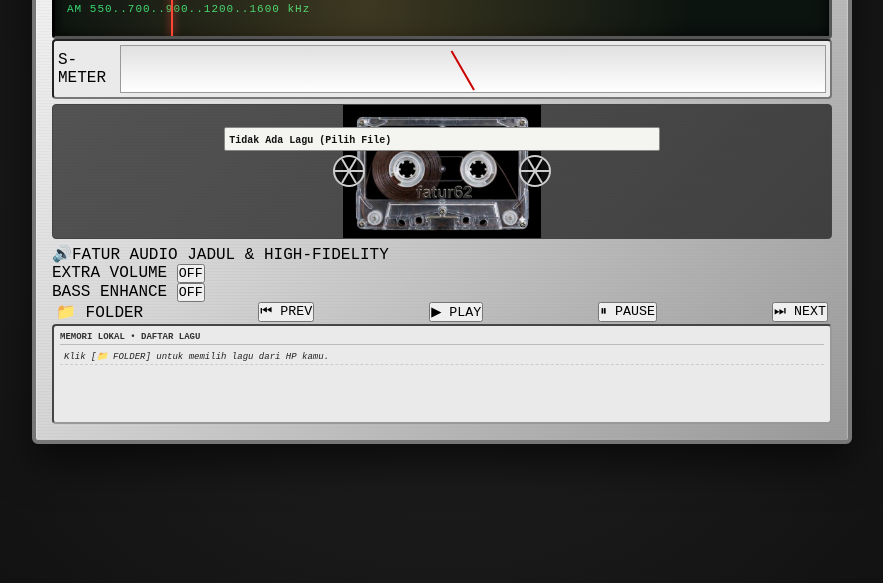
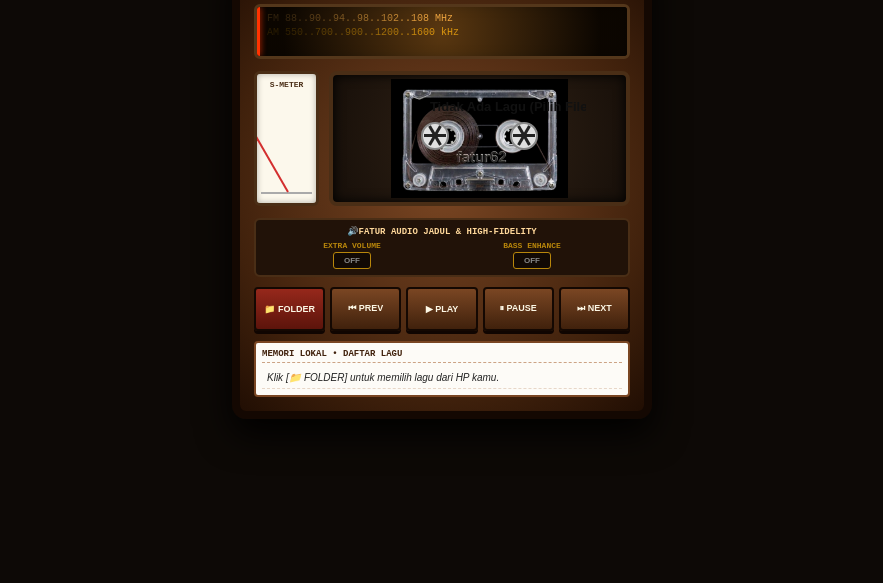
Before and after one commit to Fatchurohman/radio-jadulku, a plain HTML site: page index.html in a window 1280 px wide. Shown: the part 217-800 px from the top of the page, without its empty margins (198-1081 px from the left). Drawn offline with Linux system fonts and the light colour scheme.

Commit message:
Update style.css

```diff
--- a/style.css
+++ b/style.css
@@ -1,491 +1,287 @@
-:root {
-    --metal-base: #e0e0e0;
-    --metal-gradient: linear-gradient(135deg, #f5f5f5 0%, #d8d8d8 35%, #b5b5b5 70%, #999999 100%);
-    --shadow-deep: 0 20px 40px rgba(0,0,0,0.6), inset 0 1px 2px rgba(255,255,255,0.9);
-}
-
 * {
     box-sizing: border-box;
+    user-select: none;
+    -webkit-user-select: none;
     margin: 0;
     padding: 0;
-    font-family: 'Courier New', Courier, monospace;
 }
 
 body {
-    background-color: #121212;
-    background-image: radial-gradient(circle, #242424 0%, #0d0d0d 100%);
-    min-height: 100vh;
+    background: #0d0906;
+    font-family: Arial, Helvetica, sans-serif;
+    color: #332d29;
     display: flex;
     justify-content: center;
     align-items: center;
-    padding: 15px;
+    min-height: 100vh;
+    padding: 10px;
 }
 
+/* Bodi Kayu Mahoni Klasik */
 .vintage-player {
     width: 100%;
-    max-width: 820px;
-    background: var(--metal-gradient);
-    border: 4px solid #777777;
-    border-radius: 6px;
-    box-shadow: var(--shadow-deep);
-    padding: 16px;
+    max-width: 420px;
+    background: radial-gradient(circle at center, #7a4623 0%, #40210c 70%, #210e03 100%);
+    border: 8px solid #140802;
+    border-radius: 14px;
+    box-shadow: 0 15px 35px rgba(0,0,0,0.95);
+    padding: 14px;
     position: relative;
-    background-image:
-        repeating-linear-gradient(0deg, rgba(255,255,255,0.06) 0px, rgba(0,0,0,0.06) 1px, transparent 1px, transparent 3px),
-        var(--metal-gradient);
 }
 
-.screw {
-    position: absolute;
-    width: 14px;
-    height: 14px;
-    background: radial-gradient(circle, #ffffff 20%, #888888 70%, #444444 100%);
-    border-radius: 50%;
-    box-shadow: inset 0 1px 2px rgba(255,255,255,0.9), 0 1px 2px rgba(0,0,0,0.5);
-}
-.screw::after {
-    content: '';
-    position: absolute;
-    top: 5px; left: 2px;
-    width: 10px; height: 4px;
-    background: #333;
-    transform: rotate(45deg);
-}
-.top-left { top: 8px; left: 8px; }
-.top-right { top: 8px; right: 8px; }
-.bottom-left { bottom: 8px; left: 8px; }
-.bottom-right { bottom: 8px; right: 8px; }
-
+/* Top Bar */
 .top-bar {
     display: flex;
     justify-content: space-between;
     align-items: center;
     font-size: 11px;
+    color: #ffd89b;
+    margin-bottom: 12px;
+    border-bottom: 1px dashed rgba(255, 216, 155, 0.3);
+    padding-bottom: 6px;
     font-weight: bold;
-    color: #333333;
-    border-bottom: 2px groove #b0b0b0;
-    padding-bottom: 6px;
-    margin-bottom: 10px;
-    letter-spacing: 1px;
-    padding-left: 20px;
-    padding-right: 20px;
+    font-family: 'Courier New', monospace;
 }
 
-.header-section {
-    display: flex;
-    gap: 12px;
-    margin-bottom: 12px;
+.brand-tag { color: #f1c40f; }
+.dev-tag {
+    background: #b8860b;
+    color: #fff;
+    padding: 2px 8px;
+    border-radius: 10px;
+    font-size: 10px;
 }
+.dev-tag i { color: #fff; font-style: normal; }
 
+/* Radio Dial Display */
 .radio-display {
-    flex: 1;
-    background: #0c1410;
-    border: 3px inset #555555;
-    border-radius: 4px;
-    height: 65px;
+    background: #120a02;
+    border: 3px solid #54371b;
+    border-radius: 6px;
+    height: 55px;
     position: relative;
     overflow: hidden;
-    box-shadow: inset 0 0 15px rgba(0,0,0,0.9);
-    cursor: pointer;
-}
-
-.dial-scale {
-    color: #38ef7d;
-    font-size: 11px;
-    padding: 8px 12px;
-    line-height: 1.5;
-    letter-spacing: 1px;
-    opacity: 0.9;
-}
-
-.dial-needle {
-    position: absolute;
-    top: 0; bottom: 0;
-    width: 2px;
-    background: #ff3b30;
-    box-shadow: 0 0 8px #ff3b30;
-    left: 15%;
-    transition: left 0.1s linear;
+    margin-bottom: 12px;
+    box-shadow: inset 0 0 10px #000;
 }
 
 .radio-light {
     position: absolute;
     top: 0; left: 0; right: 0; bottom: 0;
-    background: radial-gradient(circle at 40% 50%, rgba(255, 200, 100, 0.5), transparent 70%);
+    background: radial-gradient(circle, rgba(255, 160, 50, 0.3) 0%, rgba(10, 5, 0, 0.85) 85%);
     pointer-events: none;
-    opacity: 0.4;
+    transition: opacity 0.1s ease;
 }
 
-.top-knob-container {
-    width: 75px;
-    display: flex;
-    align-items: center;
-    justify-content: center;
+.dial-scale {
+    color: #ffb84d;
+    font-size: 10px;
+    padding: 6px 10px;
+    font-family: 'Courier New', monospace;
 }
 
-.main-body-grid {
+.dial-scale .khz { color: #d99b00; margin-top: 3px; }
+
+.dial-needle {
+    position: absolute;
+    top: 0; bottom: 0; left: 0%;
+    width: 3px;
+    background: #ff3300;
+    box-shadow: 0 0 6px #ff3300;
+    transition: left 0.2s linear;
+    z-index: 2;
+}
+
+/* Middle Layout */
+.middle-section {
     display: flex;
-    gap: 12px;
+    justify-content: space-between;
+    align-items: center;
+    gap: 10px;
     margin-bottom: 12px;
 }
 
-.left-control-panel {
-    flex: 1.3;
-    display: flex;
-    flex-direction: column;
-    gap: 8px;
-}
-
-.left-top-row {
-    display: flex;
-    gap: 8px;
-}
-
+/* S-Meter */
 .vu-meter {
-    flex: 1;
-    background: #eaeaea;
-    border: 2px inset #777777;
-    border-radius: 4px;
-    padding: 4px;
-    height: 60px;
-    display: flex;
-    align-items: center;
-    justify-content: center;
-}
-
-.vu-dial {
-    width: 100%;
-    height: 100%;
-    background: linear-gradient(to bottom, #e0e0e0, #ffffff);
-    border: 1px solid #999;
-    position: relative;
+    width: 65px;
+    height: 135px;
+    background: #fcf8ec;
+    border: 3px solid #4a2e16;
+    border-radius: 6px;
+    padding: 6px 4px;
+    text-align: center;
+    box-shadow: inset 0 0 6px rgba(0,0,0,0.3);
     overflow: hidden;
 }
 
+.vu-label { font-size: 8px; font-weight: bold; color: #4a2e16; font-family: monospace; }
+.vu-dial { height: 105px; position: relative; border-bottom: 2px solid #aaa; }
+
 .vu-needle {
     position: absolute;
-    bottom: 2px; left: 50%;
-    width: 2px; height: 45px;
-    background: #cc0000;
+    bottom: 0;
+    left: 50%;
+    width: 2px;
+    height: 65px;
+    background: #d32f2f;
     transform-origin: bottom center;
     transform: rotate(-30deg);
+    transition: transform 0.05s ease-out;
 }
 
-.brand-badge {
-    flex: 1.2;
-    background: linear-gradient(135deg, #f0f0f0, #cccccc);
-    border: 2px outset #aaaaaa;
-    border-radius: 4px;
+/* === MEMANGGIL GAMBAR kaset.png TRANSPARAN === */
+.cassette-deck {
+    flex: 1;
+    min-width: 0;
+    height: 135px;
+    /* Latar belakang ruangan kaset dibuat gelap berserat logam */
+    background: radial-gradient(circle, #332417 0%, #170f09 100%);
+    border: 4px solid #4a2e16;
+    border-radius: 8px;
     padding: 4px;
-    display: flex;
-    flex-direction: column;
-    align-items: center;
-    justify-content: center;
-    text-align: center;
+    box-shadow: inset 0 0 12px #000;
 }
-
-.badge-title {
-    font-size: 13px;
-    font-weight: bold;
-    letter-spacing: 1px;
-    color: #222222;
-}
-
-.badge-sub {
-    font-size: 8px;
-    color: #555555;
-}
-
-.switches-row {
-    background: rgba(0,0,0,0.04);
-    border: 1px groove #b0b0b0;
-    border-radius: 4px;
-    padding: 6px;
-    display: flex;
-    justify-content: space-around;
-}
-
-.switch-group {
-    display: flex;
-    flex-direction: column;
-    align-items: center;
-    font-size: 8px;
-    font-weight: bold;
-    color: #333333;
-    gap: 4px;
-}
-
-.toggle-switch-handle {
-    width: 16px;
-    height: 32px;
-    background: linear-gradient(to right, #b5b5b5, #ffffff, #999999);
-    border: 1px solid #555555;
-    border-radius: 3px;
-    cursor: pointer;
-    position: relative;
-    box-shadow: 0 2px 4px rgba(0,0,0,0.4);
-}
-
-.toggle-switch-handle span {
-    position: absolute;
-    left: -2px; right: -2px;
-    height: 12px;
-    background: linear-gradient(to bottom, #d6d6d6, #666666);
-    border: 1px solid #333;
-    top: 2px;
-    border-radius: 2px;
-    transition: top 0.1s;
-}
-
-.toggle-switch-handle.active span {
-    top: 18px;
-}
-
-.playlist-card {
-    background: #eaeaea;
-    border: 2px inset #999999;
-    border-radius: 4px;
-    padding: 6px;
-    height: 100px;
-    overflow-y: auto;
-}
-
-.card-title {
-    font-size: 9px;
-    font-weight: bold;
-    color: #333;
-    border-bottom: 1px solid #bbb;
-    padding-bottom: 2px;
-    margin-bottom: 4px;
-}
-
-.playlist-list {
-    list-style: none;
-    font-size: 9px;
-}
-
-.playlist-list li {
-    padding: 2px 4px;
-    border-bottom: 1px dashed #ccc;
-    white-space: nowrap;
-    overflow: hidden;
-    text-overflow: ellipsis;
-    color: #222;
-    cursor: pointer;
-}
-
-.playlist-list li.playing {
-    background: #222;
-    color: #38ef7d;
-    font-weight: bold;
-}
-
-.empty-msg {
-    color: #666;
-    font-style: italic;
-}
-
-.center-deck-panel {
-    flex: 1.8;
-    background: #191919;
-    border: 3px inset #555555;
-    border-radius: 6px;
-    padding: 8px;
-    display: flex;
-    align-items: center;
-    justify-content: center;
-}
-
-.cassette-deck {
-    width: 100%;
-    height: 145px;
-    position: relative;
-    display: flex;
-    align-items: center;
-    justify-content: center;
-}
-
-.deck-screw {
-    position: absolute;
-    width: 8px; height: 8px;
-    background: radial-gradient(circle, #ddd, #444);
-    border-radius: 50%;
-    z-index: 5;
-}
-.deck-screw.tl { top: 4px; left: 6px; }
-.deck-screw.tr { top: 4px; right: 6px; }
-.deck-screw.bl { bottom: 4px; left: 6px; }
-.deck-screw.br { bottom: 4px; right: 6px; }
 
 .real-cassette-frame {
     width: 100%;
-    height: 135px;
-    background: url('kaset.png') center/contain no-repeat, rgba(20, 20, 20, 0.7);
-    border: 1px solid #444;
-    border-radius: 4px;
+    height: 100%;
+    background-image: url('kaset.png');
+    background-size: contain;
+    background-repeat: no-repeat;
+    background-position: center;
     position: relative;
-    overflow: hidden;
+    cursor: grab;
+}
+
+/* Teks Running Text Pas di Stiker Putih */
+.label-overlay {
+    position: absolute;
+    top: 15%;
+    left: 12.5%;
+    width: 75%;
+    height: 16%;
     display: flex;
     align-items: center;
-    justify-content: center;
-}
-
-/* Hub / Roda Kaset dengan overflow hidden untuk memotong garis ruji */
-.hub-overlay {
-    width: 32px;
-    height: 32px;
-    border: 2px solid #ccc;
-    border-radius: 50%;
-    position: absolute;
-    top: 50%;
-    transform: translateY(-50%);
-    background: rgba(0,0,0,0.8);
-    display: flex;
-    align-items: center;
-    justify-content: center;
     overflow: hidden;
-}
-
-.left-hub-pos { left: 36%; }
-.right-hub-pos { right: 36%; }
-
-.hub-overlay.spinning {
-    animation: spinReel 2s linear infinite;
-}
-
-@keyframes spinReel {
-    0% { transform: rotate(0deg); }
-    100% { transform: rotate(360deg); }
-}
-
-.spoke {
-    position: absolute;
-    width: 100%;
-    height: 2px;
-    background: #ccc;
-}
-.s2 { transform: rotate(60deg); }
-.s3 { transform: rotate(120deg); }
-
-.label-overlay {
-    position: absolute;
-    top: 22px;
-    left: 22%; right: 22%;
-    background: #f4f4f0;
-    border: 1px solid #888;
-    padding: 2px 4px;
-    border-radius: 2px;
-    z-index: 2;
+    z-index: 5;
 }
 
 .ticker-wrapper {
+    width: 100%;
     overflow: hidden;
     white-space: nowrap;
 }
 
 .clean-running-title {
-    font-size: 10px;
-    color: #111;
-    font-weight: bold;
     display: inline-block;
+    font-size: 13px;
+    font-weight: 900;
+    color: #111111; /* Warna hitam gelap pekat kontras di atas stiker putih */
+    font-family: Arial, sans-serif;
+    padding-left: 100%;
+    animation: marquee 12s linear infinite;
 }
 
-.right-knobs-panel {
-    flex: 1.1;
-    display: flex;
-    flex-direction: column;
-    justify-content: space-around;
-    align-items: center;
-    background: rgba(0,0,0,0.03);
-    border: 1px groove #b0b0b0;
-    border-radius: 4px;
-    padding: 6px;
+@keyframes marquee {
+    0% { transform: translate(0, 0); }
+    100% { transform: translate(-100%, 0); }
 }
 
-.knob-control-item {
-    display: flex;
-    flex-direction: column;
-    align-items: center;
-    gap: 2px;
+/* Gerigi Putar Tengah di Lubang Kaset Transparan */
+.hub-overlay {
+    position: absolute;
+    width: 28px;
+    height: 28px;
+    top: 48%;
+    margin-top: -14px;
+    z-index: 2; /* Berada tepat di lubang transparan kaset */
+    border-radius: 50%;
+    background: #e0e0e0;
+    border: 2px solid #888;
 }
 
-.knob-label-top {
+.left-hub-pos { left: 34.5%; margin-left: -14px; }
+.right-hub-pos { left: 65.5%; margin-left: -14px; }
+
+.spoke {
+    position: absolute;
+    top: 50%; left: 50%;
+    width: 22px; height: 3px;
+    background: #222;
+    margin-top: -1.5px; margin-left: -11px;
+}
+.spoke.s1 { transform: rotate(0deg); }
+.spoke.s2 { transform: rotate(60deg); }
+.spoke.s3 { transform: rotate(120deg); }
+
+.spinning { animation: spinHub 2.5s linear infinite; }
+@keyframes spinHub { 0% { transform: rotate(0deg); } 100% { transform: rotate(360deg); } }
+
+/* Panel Booster */
+.booster-panel {
+    background: #211208;
+    border: 2px solid #4a2e16;
+    border-radius: 6px;
+    padding: 6px;
+    margin-bottom: 10px;
+}
+
+.booster-title {
+    font-size: 9px;
+    font-weight: bold;
+    text-align: center;
+    color: #ffd89b;
+    margin-bottom: 4px;
+    font-family: monospace;
+}
+
+.booster-controls { display: flex; justify-content: space-around; }
+.booster-item { display: flex; flex-direction: column; align-items: center; gap: 2px; }
+.booster-item label { font-size: 8px; font-weight: bold; color: #b8860b; font-family: monospace; }
+
+.toggle-btn {
+    background: #120904;
+    border: 1px solid #b8860b;
+    color: #888;
     font-size: 8px;
     font-weight: bold;
-    color: #333;
-    letter-spacing: 0.5px;
+    padding: 3px 10px;
+    border-radius: 3px;
+    cursor: pointer;
 }
 
-.metal-knob {
-    border-radius: 50%;
-    background: radial-gradient(circle, #ffffff 0%, #d1d1d1 50%, #7d7d7d 100%);
-    box-shadow: 0 4px 8px rgba(0,0,0,0.4), inset 0 2px 3px rgba(255,255,255,0.9), inset 0 -2px 3px rgba(0,0,0,0.4);
-    display: flex;
-    align-items: center;
-    justify-content: center;
-    position: relative;
-    cursor: pointer;
-    border: 1px solid #555555;
+.toggle-btn.active {
+    background: #b8860b;
+    color: #000;
+    box-shadow: 0 0 6px #ffdf00;
 }
 
-.small-knob { width: 45px; height: 45px; }
-.med-knob { width: 42px; height: 42px; }
-.large-knob { width: 68px; height: 68px; }
+/* Tombol Fisik */
+.button-panel { display: flex; gap: 5px; margin-bottom: 10px; }
+.btn-tape {
+    flex: 1; height: 44px;
+    background: linear-gradient(to bottom, #7a4623, #40210c);
+    border: 2px solid #140802; border-radius: 4px;
+    color: #fdf8e6; font-size: 9px; font-weight: bold;
+    cursor: pointer;
+    box-shadow: 0 3px 0 #100501;
+    display: flex; align-items: center; justify-content: center;
+}
+.btn-tape:active, .btn-tape.active {
+    transform: translateY(2px);
+    box-shadow: 0 1px 0 #100501;
+}
+.btn-open { background: linear-gradient(to bottom, #96281b, #5c140b); }
 
-.knob-cap {
-    width: 75%;
-    height: 75%;
-    border-radius: 50%;
-    background: radial-gradient(circle, #eaeaea, #9e9e9e);
-    border: 1px dashed #555;
-    box-shadow: inset 0 1px 2px rgba(0,0,0,0.3);
+/* Playlist Card */
+.playlist-card {
+    background: #fdfbf7;
+    border: 2px solid #7a4623;
+    border-radius: 4px; padding: 6px;
+    max-height: 110px; overflow-y: auto;
 }
-
-.button-panel {
-    display: flex;
-    justify-content: space-between;
-    padding: 0 4px;
-    margin-bottom: 2px;
-}
-
-.btn-caption {
-    font-size: 8px;
-    font-weight: bold;
-    color: #444;
-    text-align: center;
-    flex: 1;
-}
-
-.button-row-physical {
-    display: flex;
-    gap: 4px;
-}
-
-.btn-mech {
-    flex: 1;
-    background: linear-gradient(to bottom, #ffffff, #d1d1d1, #999999);
-    border: 1px solid #666666;
-    border-top-color: #fff;
-    border-radius: 2px;
-    padding: 8px 0;
-    font-size: 11px;
-    font-weight: bold;
-    color: #222222;
-    cursor: pointer;
-    text-align: center;
-    box-shadow: 0 4px 0 #555555, 0 5px 6px rgba(0,0,0,0.4);
-    transition: all 0.05s ease;
-}
-
-.btn-mech:active, .btn-mech.active {
-    transform: translateY(3px);
-    box-shadow: 0 1px 0 #555555, 0 2px 3px rgba(0,0,0,0.3);
-    background: linear-gradient(to bottom, #aaaaaa, #d1d1d1);
-}
-
-.btn-folder-label {
-    display: flex;
-    align-items: center;
-    justify-content: center;
-    text-decoration: none;
-}
+.card-title { font-size: 9px; font-weight: bold; color: #40210c; padding-bottom: 3px; margin-bottom: 4px; border-bottom: 1px dashed #cca385; font-family: monospace; }
+.playlist-list { list-style: none; }
+.playlist-list li { font-size: 10px; padding: 5px; border-bottom: 1px dashed #e8d7c8; cursor: pointer; white-space: nowrap; overflow: hidden; text-overflow: ellipsis; color: #222; }
+.playlist-list li.playing { font-weight: bold; color: #b71c1c; background: #f5e8d0; }
+.empty-msg { color: #888; font-style: italic; }
```
